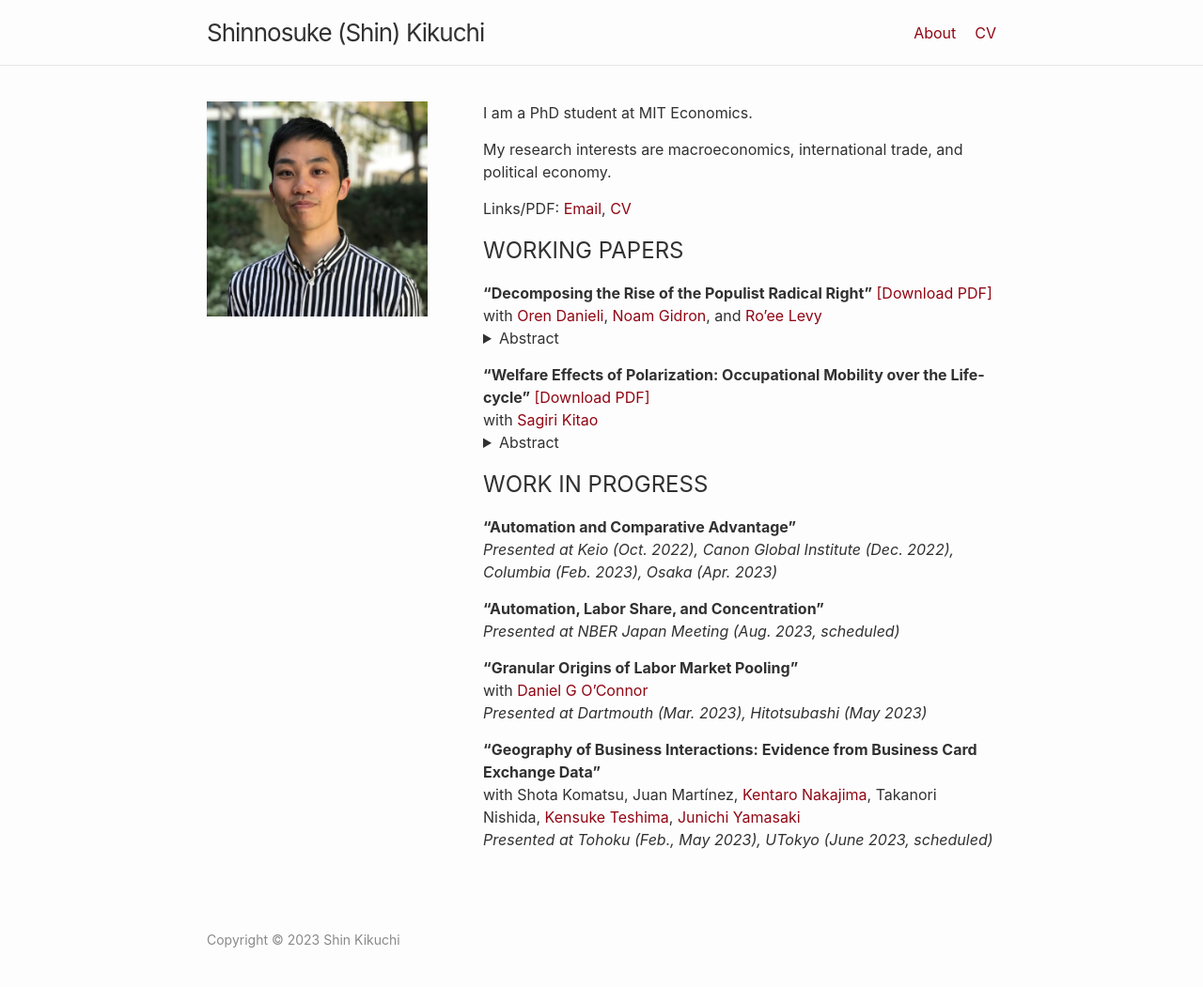
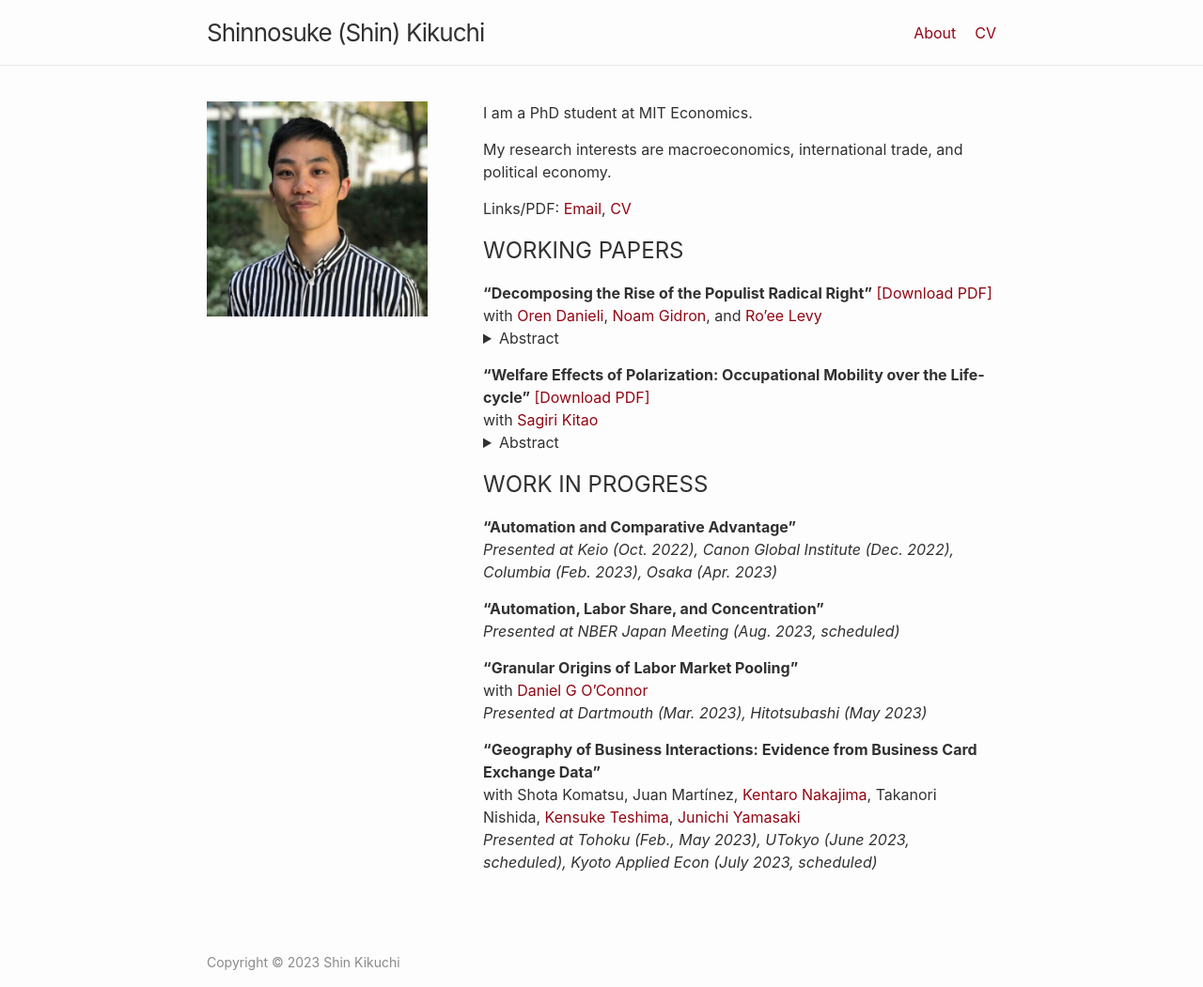
Before and after one commit to shinnkikuchi/shinnkikuchi.github.io, a Jekyll site: the page built from index.md, in a window 1280 px wide. Shown: the whole page at 94% size. Built offline with Jekyll 4.4.1, drawn with Linux system fonts in a browser that asks for light colours; before the commit the page ends 1027 px from its top, so only the background shows below that.

Commit message:
Update index.md

```diff
--- a/index.md
+++ b/index.md
@@ -50,4 +50,4 @@ Juan Martínez,
 Takanori Nishida,
 <a href="https://sites.google.com/site/kensuketeshima/" target="_blank">Kensuke Teshima</a>,
  <a href="https://www.junichiyamasaki.com/" target="_blank">Junichi Yamasaki</a><br>
-*Presented at Tohoku (Feb., May 2023), UTokyo (June 2023, scheduled)*<br>
+*Presented at Tohoku (Feb., May 2023), UTokyo (June 2023, scheduled), Kyoto Applied Econ (July 2023, scheduled)*<br>
```
